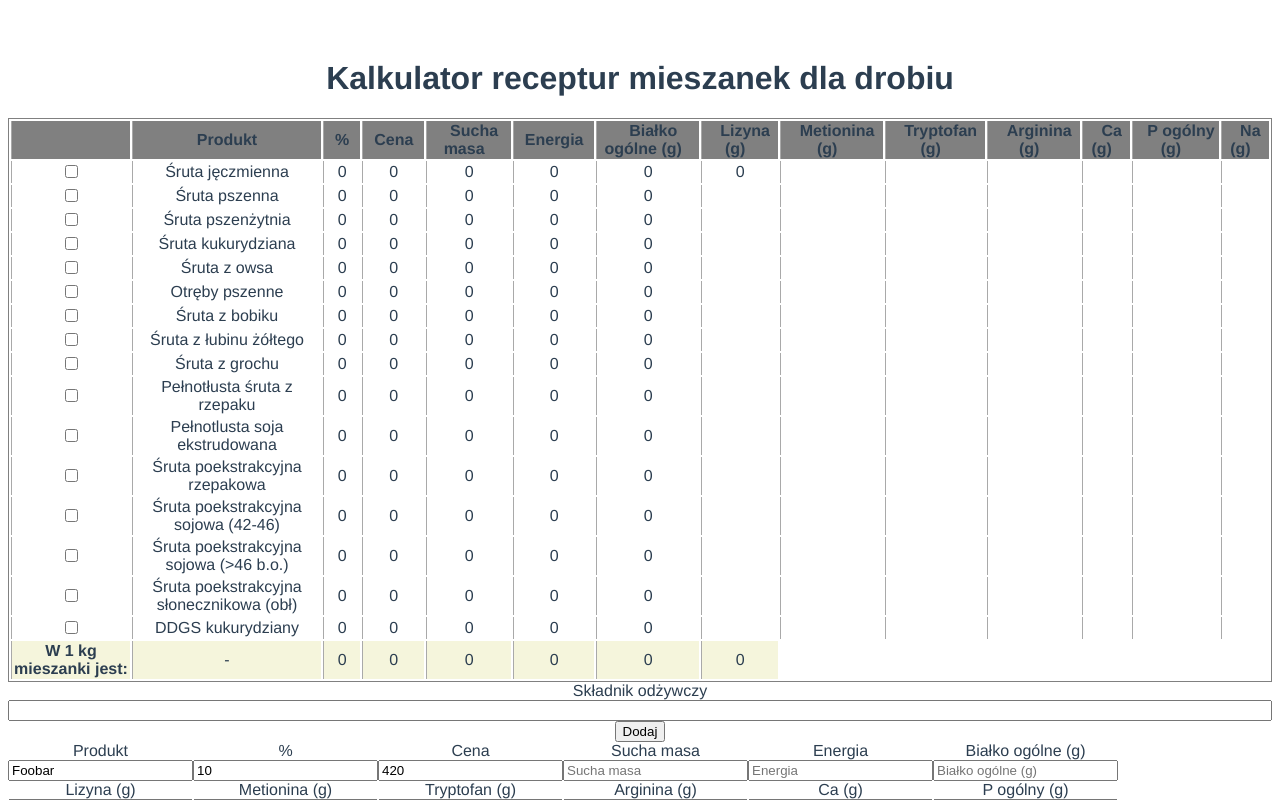
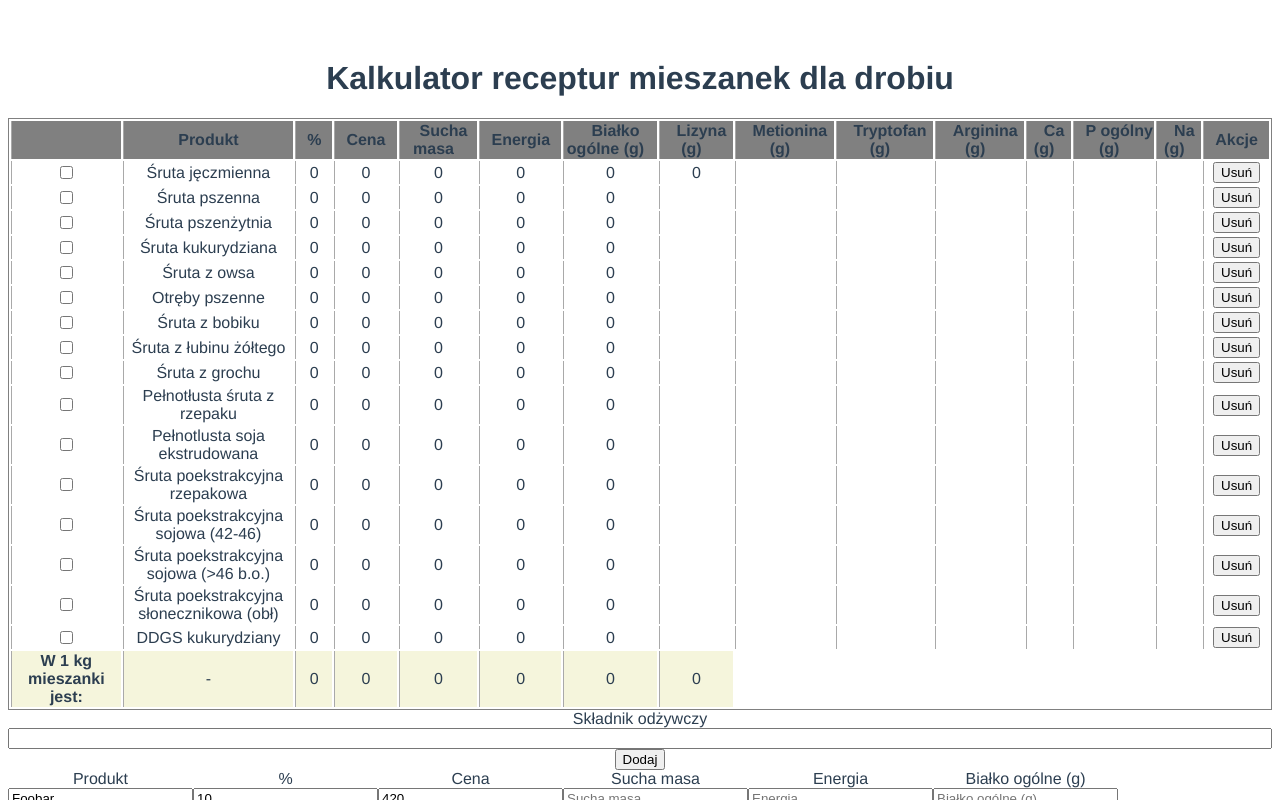
Before and after one commit to lemcz/sggw-poultry-forage-calculator, a Vue app: page / in a window 1280 px wide. Shown: the top 800 px of the page. Built offline with nearby package versions, Linux system fonts and the light colour scheme.

Commit message:
feat: Allow to remove products

```diff
--- a/src/components/ForageCalculator.vue
+++ b/src/components/ForageCalculator.vue
@@ -1,7 +1,12 @@
 <template>
   <div>
     <h1>Kalkulator receptur mieszanek dla drobiu</h1>
-    <FoodItemTable v-bind:products="products" v-bind:headers="headers"></FoodItemTable>
+    <FoodItemTable
+      v-bind:products="products"
+      v-bind:headers="headers"
+      @select-change="updateSelected"
+      @product-remove="removeProduct"
+    ></FoodItemTable>
     <div>
       <form v-on:submit.prevent="addNutrient()">
         <TextField :is="'TextField'" v-model="nutrient" :label="'Składnik odżywczy'" :mode="FieldMode.Edit"></TextField>
@@ -43,6 +48,7 @@ import { FieldMode } from '@/models/fieldMode';
 import { alreadyExists } from '@/helpers/collection-helpers';
 import { getHeaderType } from '@/helpers/food-item-table';
 import { FieldType, FoodItemService } from '@/helpers/food-item.service';
+import { FoodItemRecord } from '@/models/foodItem.model';
 
 export default defineComponent({
   name: 'ForageCalculator',
@@ -53,7 +59,7 @@ export default defineComponent({
   },
   setup() {
     const headers = ref(FoodItemService.getHeaders());
-    const products = FoodItemService.getProducts();
+    const products = ref(FoodItemService.getProducts());
     const schema = computed(() =>
       headers.value.map((header) => ({
         type: getHeaderType(header.type),
@@ -75,6 +81,13 @@ export default defineComponent({
         cost: 420,
       }),
       FieldMode,
+      updateSelected(...args: any[]): void {
+        // TODO finish this (calculate optimal Forage with selected items)
+        console.log('update selected!', ...args);
+      },
+      removeProduct(product: FoodItemRecord): void {
+        products.value = products.value.filter(({ label }) => label !== product.label);
+      },
     };
   },
   methods: {
@@ -98,11 +111,8 @@ export default defineComponent({
 
       this.products = [
         ...this.products,
-        // TODO clean this up after adding types to headers
         {
           ...this.ingredient,
-          percentage: parseInt((this.ingredient.percentage as unknown) as string),
-          cost: parseInt((this.ingredient.cost as unknown) as string),
         },
       ];
       this.ingredient = {
--- a/src/components/foodItemTable/FoodItemTable.vue
+++ b/src/components/foodItemTable/FoodItemTable.vue
@@ -5,6 +5,9 @@
         <th></th>
         <th v-for="header in headers" v-bind:key="header.property">
           <span class="header_label">{{ header.label }}</span>
+        </th>
+        <th>
+          <span class="header_label">Akcje</span>
         </th>
       </tr>
     </thead>
@@ -23,6 +26,9 @@
         </td>
         <td v-for="header in headers" v-bind:key="header.property">
           <span>{{ product[header.property] }}</span>
+        </td>
+        <td class="actions">
+          <button v-on:click="$emit('product-remove', product)">Usuń</button>
         </td>
       </tr>
     </tbody>
@@ -50,7 +56,7 @@ export default defineComponent({
     products: Array as () => FoodItemRecord[],
     headers: Array,
   },
-  emits: ['select-change'],
+  emits: ['select-change', 'product-remove'],
   setup(props, { emit }) {
     const sums = computed(() => calculateSums(props.products));
 
@@ -112,4 +118,8 @@ tbody tr:hover {
 tfoot tr {
   background-color: beige;
 }
+
+.actions button {
+  cursor: pointer;
+}
 </style>
```
